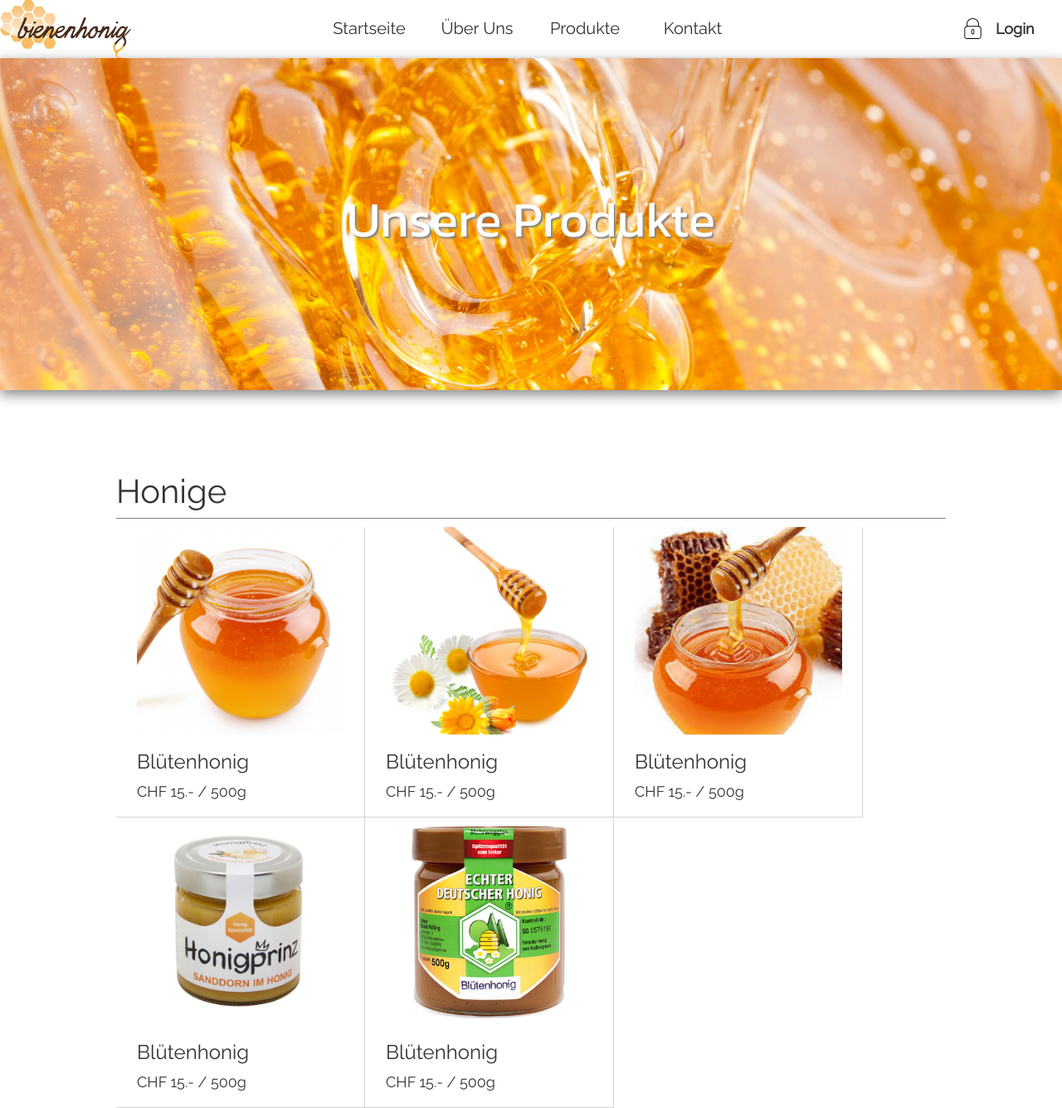
After one commit to benaja/bienenhonigbaerenstark, a PHP site: template view/produkte.php in a window 1280 px wide. The commit adds this page. Shown: the whole page at 83% size. Run offline with PHP 8.4, Linux system fonts and the light colour scheme; the template is opened without the code that fills it, so the values that code supplies are empty; some libraries are stand-ins or nearby versions.

Commit message:
produkte seite hinzugefügt

```diff
--- a/public/css/style.css
+++ b/public/css/style.css
@@ -73,14 +73,17 @@ body{
   border-bottom: solid 5px #fc0;
 }
 
-#wallpaper{
+.wallpaper{
   width: 100%;
   height: 400px;
-  background-image: url(/images/header_wallpaper.jpg);
   background-position: center center;
   background-size: cover;
   padding-top: 1px;
   box-shadow: 0 5px 15px gray;
+}
+
+#wallpaper{
+  background-image: url(/images/header_wallpaper.jpg);
 }
 
 #titel{
@@ -98,7 +101,7 @@ body{
   margin-right: auto;
 }
 
-#content{
+.content_div{
   margin-top: 100px;
   width: 100%;
   max-width: 1800px;
@@ -106,7 +109,7 @@ body{
   margin-left: auto;
 }
 
-#content h2{
+.content_div h2{
   font-size: 4rem;
   margin-top: 3rem;
 }
@@ -209,3 +212,46 @@ p{
   background-color: rgb(235, 235, 235);
   padding: 20px;
 }
+
+#wallpaper_produkte{
+  background-image: url("/images/produkte.jpg");
+}
+
+.produkt_sorte_titel{
+  border-bottom-style: solid;
+  border-bottom-width: 1px;
+  border-bottom-color: gray;
+  padding-bottom: 10px;
+}
+
+.produkt{
+  position: relative;
+  width: 300px;
+  height: 350px;
+  float: left;
+  border-right: solid 1px lightgray;
+  border-bottom: solid 1px lightgray;
+}
+
+.produkt img{
+  width: 250px;
+  margin: auto;
+  display: block;
+}
+
+.produkt_details{
+  margin: 0 25px;
+}
+
+.hover_produkt{
+  position: absolute;
+  width: 100%;
+  height: 100%;
+  background-color: rgba(0, 0, 0, 0.144);
+  opacity: 0;
+  cursor: pointer;
+}
+
+.hover_produkt:hover{
+  opacity: 1;
+}
--- a/view/default_index.php
+++ b/view/default_index.php
@@ -13,11 +13,11 @@
     </ul>
   </div>
 </div>
-<div id="wallpaper">
+<div id="wallpaper" class="wallpaper">
   <h1 id="titel">Schweizer Bienenhonig</h1>
 </div>
 
-<div id="content">
+<div class="content_div">
   <div class="content">
     <h2>Honig in allen Sorten</h2>
     <p>Wir bieten eine menge an unterschiedlichen Honigsorten an.</p>
--- /dev/null
+++ b/view/produkte.php
@@ -0,0 +1,69 @@
+<div id="header">
+    <img id="logo" src="/images/logo.png">
+    <div id="login">
+        <img src="/images/locked.svg">
+        <p>Login</p>
+    </div>
+    <div id="navigationbar">
+        <ul id="navigation_list">
+            <li>Startseite</li>
+            <li>Über Uns</li>
+            <li>Produkte</li>
+            <li>Kontakt</li>
+        </ul>
+    </div>
+</div>
+<div id="wallpaper_produkte" class="wallpaper">
+    <h1 id="titel">Unsere Produkte</h1>
+</div>
+
+<div class="content_div">
+    <div class="content">
+        <h2 class="produkt_sorte_titel">Honige</h2>
+        <div class="produkt">
+            <div class="hover_produkt"></div>
+            <img src="/images/blütenhonig.jpg">
+            <div class="produkt_details">
+                <h3>Blütenhonig</h3>
+                <p class="preis">CHF 15.- / 500g</p>
+            </div>
+            <div class="warenkorb_button"></div>
+        </div>
+        <div class="produkt">
+            <div class="hover_produkt"></div>
+            <img src="/images/honig01.jpg">
+            <div class="produkt_details">
+                <h3>Blütenhonig</h3>
+                <p class="preis">CHF 15.- / 500g</p>
+            </div>
+            <div class="warenkorb_button"></div>
+        </div>
+        <div class="produkt">
+            <div class="hover_produkt"></div>
+            <img src="/images/honig03.jpg">
+            <div class="produkt_details">
+                <h3>Blütenhonig</h3>
+                <p class="preis">CHF 15.- / 500g</p>
+            </div>
+            <div class="warenkorb_button"></div>
+        </div>
+        <div class="produkt">
+            <div class="hover_produkt"></div>
+            <img src="/images/honig04.jpg">
+            <div class="produkt_details">
+                <h3>Blütenhonig</h3>
+                <p class="preis">CHF 15.- / 500g</p>
+            </div>
+            <div class="warenkorb_button"></div>
+        </div>
+        <div class="produkt">
+            <div class="hover_produkt"></div>
+            <img src="/images/honig05.jpg">
+            <div class="produkt_details">
+                <h3>Blütenhonig</h3>
+                <p class="preis">CHF 15.- / 500g</p>
+            </div>
+            <div class="warenkorb_button"></div>
+        </div>
+    </div>
+</div>
```
Also changed, not shown: controller/ProdukteController.php (added, +23 -0 lines), public/images/blütenhonig.jpg (added), public/images/honig01.jpg (added), public/images/honig02.jpg (added), public/images/honig03.jpg (added), public/images/honig04.jpg (added), public/images/honig05.jpg (added), public/images/honigsalbe.jpg (added), public/images/produkte.jpg (added).
